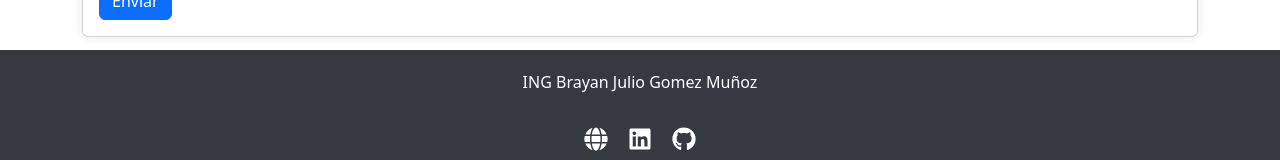
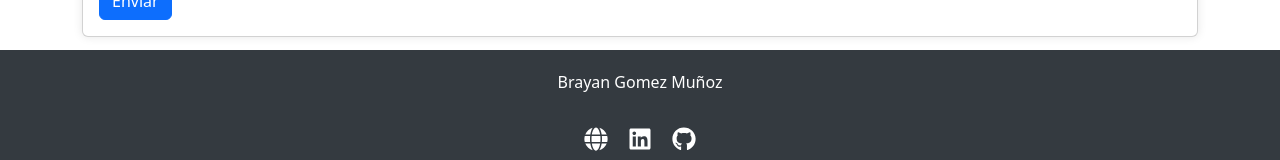
Before and after one commit to BrianGomezM/Example, a React (Create React App) app in the folder Cliente/: page /contacto in a window 1280 px wide. Shown: the part 575-735 px from the top of the page. Built offline with nearby package versions, Linux system fonts and the light colour scheme.

Commit message:
Corrige redundancia en Contacto y actualiza Footer
Se eliminó una etiqueta duplicada en Contacto.js para evitar redundancia. En Footer.js, se actualizó el texto del nombre para simplificar la presentación.

```diff
--- a/Cliente/src/components/Contacto.js
+++ b/Cliente/src/components/Contacto.js
@@ -38,6 +38,7 @@ const Contacto = () => {
                 <div className="card-body">
                     <form onSubmit={handleSubmit}>
                         <div className="form-group">
+                            <label htmlFor="nombre">Nombre</label>
                             <label htmlFor="nombre">Nombre</label>
                             <input
                                 type="text"
--- a/Cliente/src/components/Footer.js
+++ b/Cliente/src/components/Footer.js
@@ -5,7 +5,7 @@ const Footer = () => {
     return (
         <footer className="footer">
             <div className="footer-content">
-                <p>ING Brayan Julio Gomez Muñoz</p>
+                <p>Brayan Gomez Muñoz</p>
                 <div className="social-icons">
                     <a href="https://gomezdevportfolio.netlify.app/" target="_blank" rel="noopener noreferrer" aria-label="Portfolio">
                         <FaGlobe size={24} />
```
